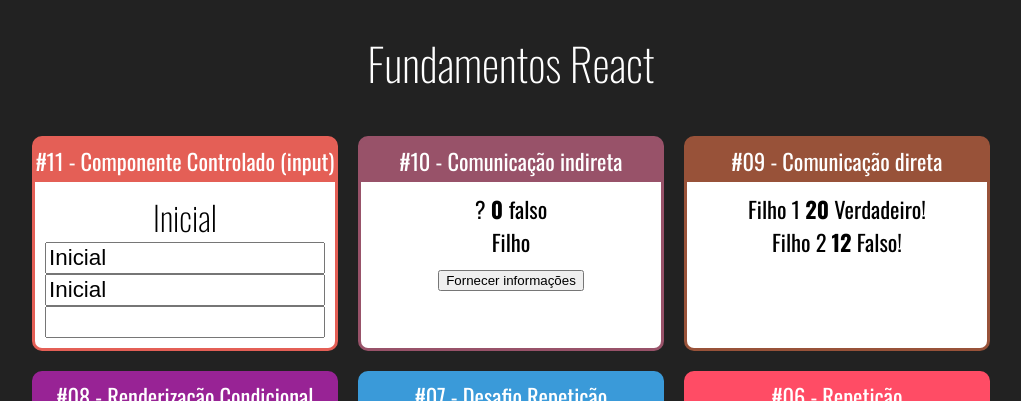
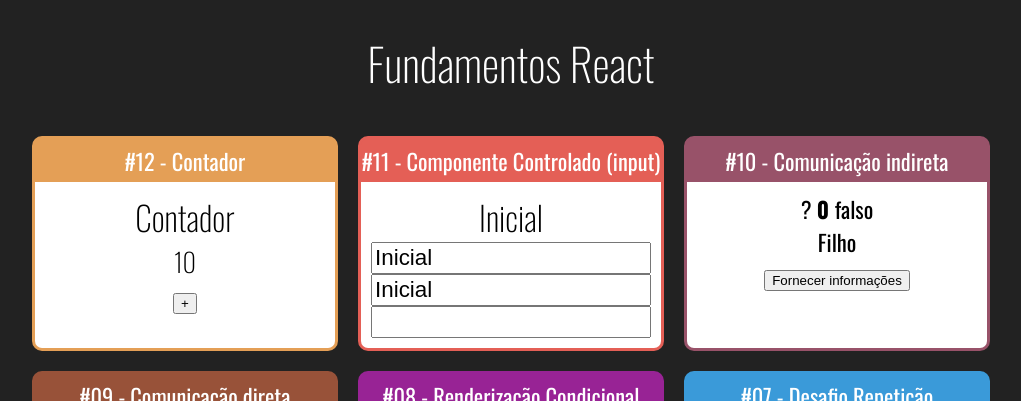
Before and after one commit to Ricardo-Lucena-Clear/Fundamentos-React, a React (Create React App) app: page / in a window 1280 px wide. Shown: the top 401 px of the page, without its empty margins (129-1150 px from the left). Built offline with nearby package versions, Linux system fonts and the light colour scheme.

Commit message:
Counter, add arrow function

```diff
--- a/src/App.jsx
+++ b/src/App.jsx
@@ -14,6 +14,7 @@
 import DiretaPai from "./components/comunicação/DiretaPai";
 import IndiretaPai from "./components/comunicação/IndiretaPai";
 import Input from "./components/formulario/Input";
+import Contador from "./components/contador/Contador";
 
 
 
@@ -22,6 +23,10 @@
         <h1>Fundamentos React</h1>
 
         <div className="Cards">
+
+            <Card titulo="#12 - Contador" color="#e49f56">
+                <Contador numeroInicial={10}></Contador>
+            </Card>
 
             <Card titulo="#11 - Componente Controlado (input)" color="#e45f56">
                 <Input></Input>
--- /dev/null
+++ b/src/components/contador/Contador.jsx
@@ -0,0 +1,26 @@
+import React, { Component } from "react";
+
+class Contador extends Component {
+
+    state = {
+        numero: this.props.numeroInicial
+    }
+    inc =() =>{
+        this.setState({
+            numero: this.state.numero + 1,
+        })
+    }
+
+    render() {
+        return (
+            <div>
+                <h2>Contador</h2>
+                <h3>{this.state.numero}</h3>
+                <button onClick={this.inc}>+</button>
+            </div>
+        )
+    }
+
+}
+
+export default Contador
```
